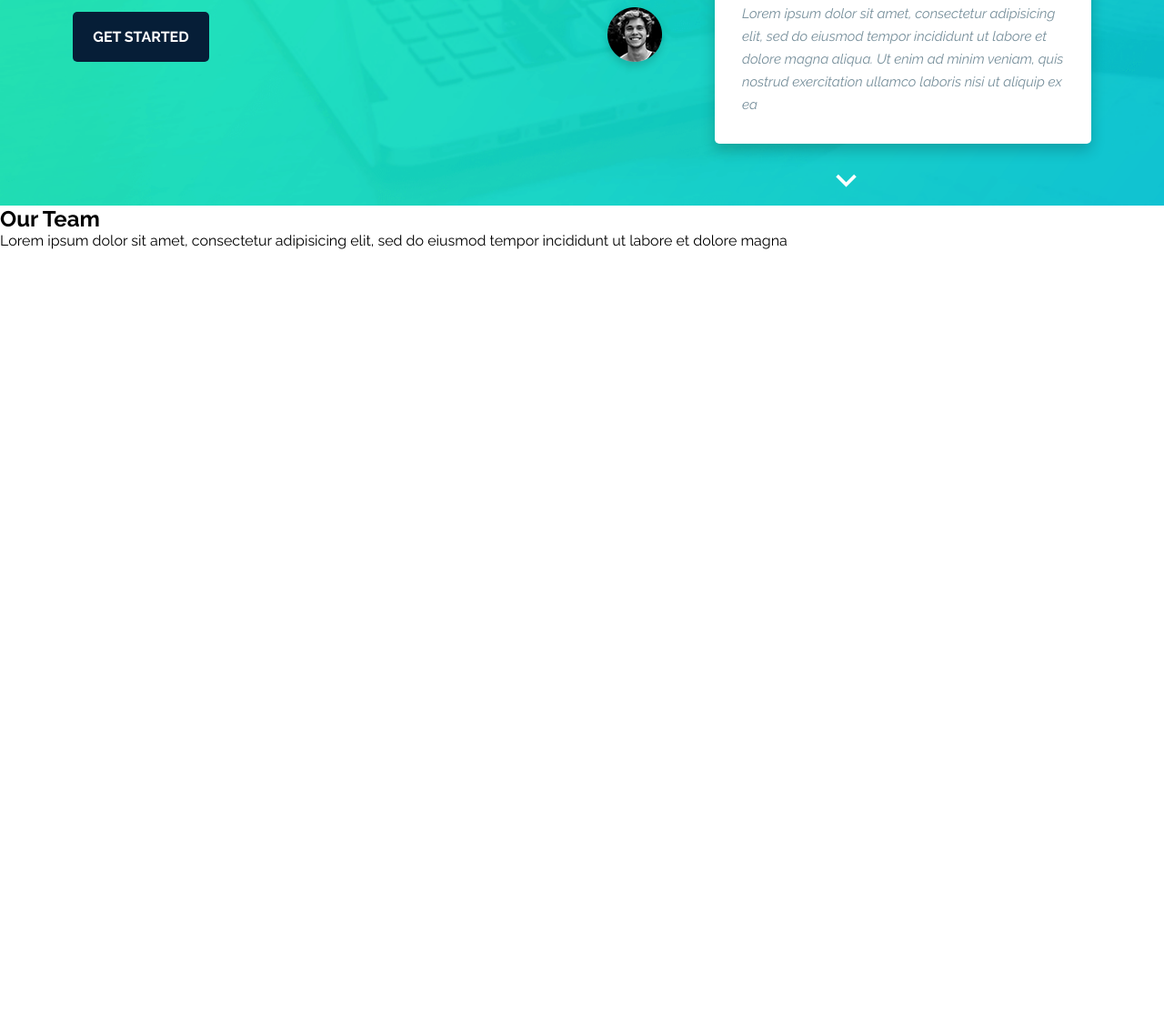
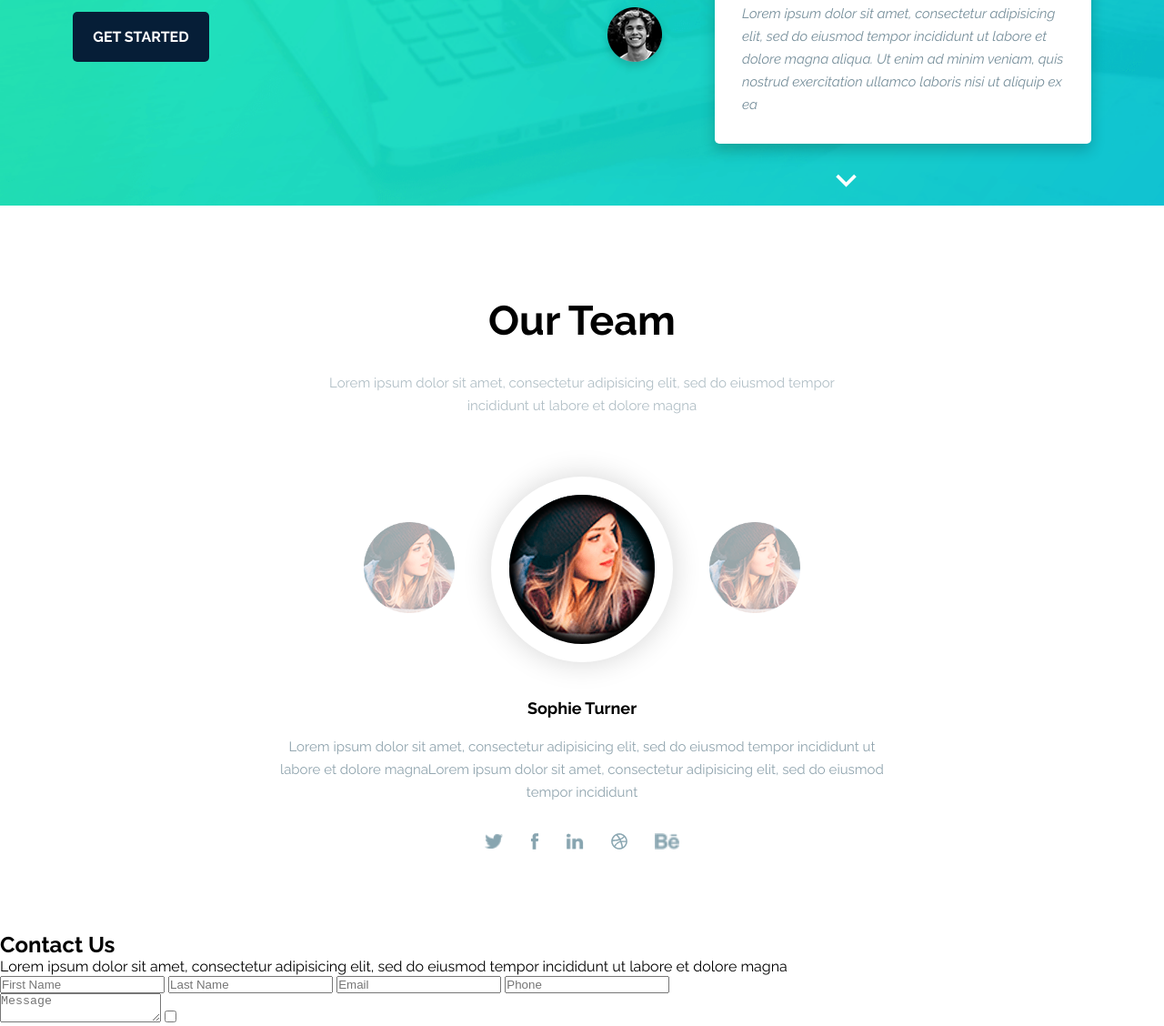
Before and after one commit to drobunator/dart-service-manager-layout, a plain HTML site: page index.html in a window 1280 px wide. Shown: the part 3125-4253 px from the top of the page at 91% size. Before the commit the page ends 3456 px from the top, so only its background shows below. Drawn offline with Linux system fonts and the light colour scheme.

Commit message:
added contact us block in HTML

```diff
--- a/index.html
+++ b/index.html
@@ -345,6 +345,8 @@
                 </a>
             </div>
         </div>
+
+
         <div class="our-team">
             <div class="our-team__text">
                 <h2 class="our-team__heading">Our Team</h2>
@@ -353,12 +355,61 @@
             </div>
             <div class="our-team__slider">
                 <div class="slider-block">
-                    <div class="slider-block__image"><img src="" alt="" class="avatar"></div>
-                    <div class="slider-block__image"><img src="" alt="" class="avatar"></div>
-                    <div class="slider-block__image"><img src="" alt="" class="avatar"></div>
+                    <div class="slider-avatar">
+                        <div class="slider-avatar__image">
+                            <img src="image/mainImage/our-team/sliderImage-1.png" alt="" class="avatar">
+                            <div class="box"></div>
+                        </div>
+                        <div class="slider-avatar__image slider-avatar__image_active">
+                            <img src="image/mainImage/our-team/sliderImage-1.png" alt="" class="avatar">
+                            <div class="box box_active"></div>
+                        </div>
+                        <div class="slider-avatar__image">
+                            <img src="image/mainImage/our-team/sliderImage-1.png" alt="" class="avatar">
+                            <div class="box"></div>
+                        </div>
+                    </div>
+                    <div class="slider-text">
+                        <p class="slider-text__name">Sophie Turner</p>
+                        <p class="slider-text__info">Lorem ipsum dolor sit amet, consectetur adipisicing elit, sed do
+                            eiusmod tempor incididunt ut labore et dolore magnaLorem ipsum dolor sit amet, consectetur
+                            adipisicing elit, sed do eiusmod tempor incididunt </p>
+                    </div>
                 </div>
-
             </div>
+            <div class="social-link">
+                <a href="#" class="social-link__icon"><img src="image/mainImage/our-team/social-twitter.png" alt=""
+                                                           class="social-icon"></a>
+                <a href="#" class="social-link__icon"><img src="image/mainImage/our-team/social-faceboock.png" alt=""
+                                                           class="social-icon"></a>
+                <a href="#" class="social-link__icon"><img src="image/mainImage/our-team/social-in.png" alt=""
+                                                           class="social-icon"></a>
+                <a href="#" class="social-link__icon"><img src="image/mainImage/our-team/social-dribbble.png" alt=""
+                                                           class="social-icon"></a>
+                <a href="#" class="social-link__icon"><img src="image/mainImage/our-team/social-be.png" alt=""
+                                                           class="social-icon"></a>
+            </div>
+        </div>
+        <div class="contact-us">
+            <div class="contact-us__text">
+                <h2 class="contact-us__heading">
+                    Contact Us
+                </h2>
+                <p class="contact-us__paragraph">
+                    Lorem ipsum dolor sit amet, consectetur adipisicing elit, sed do eiusmod tempor incididunt ut labore
+                    et dolore magna
+                </p>
+            </div>
+            <form action="" class="contact-form">
+                <label class="contact-form__text"><input type="text" placeholder="First Name"></label>
+                <label class="contact-form__text"><input type="text" placeholder="Last Name"></label>
+                <label class="contact-form__text"><input type="text" placeholder="Email"></label>
+                <label class="contact-form__text"><input type="text" placeholder="Phone"></label>
+            </form>
+            <form action="" class="textarea">
+                <label class="contact-form__textarea"><textarea name="text" maxlength="50" placeholder="Message"></textarea></label>
+                <label class="checkbox"><input type="checkbox"></label>
+            </form>
         </div>
     </main>
 </div>
--- a/scss/_our-team.scss
+++ b/scss/_our-team.scss
@@ -0,0 +1,105 @@
+.our-team {
+  padding-top: 100px;
+  max-width: 1600px;
+
+  &__text {
+    max-width: 590px;
+    margin: 0 auto 65px auto;
+    text-align: center;
+
+    .our-team__heading {
+      font-size: 45px;
+      font-weight: 700;
+      margin-bottom: 30px;
+    }
+
+    .our-team__paragraph {
+      font-size: 15px;
+      line-height: 25px;
+      color: #b0bec5;
+    }
+  }
+
+  &__slider {
+    max-width: 680px;
+    width: 100%;
+    margin: 0 auto 32px auto;
+
+    .slider-block {
+
+      .slider-avatar {
+        display: flex;
+        max-width: 480px;
+        justify-content: space-between;
+        align-items: center;
+        margin: 0 auto 40px auto;
+
+        .slider-avatar__image {
+          border-radius: 50%;
+          max-width: 100px;
+          width: 100%;
+          opacity: .4;
+          cursor: pointer;
+
+          .avatar {
+            width: 100%;
+            position: relative;
+          }
+
+          .box_active {
+            position: absolute;
+            width: 100%;
+            height: 100%;
+            top: 0;
+            border-radius: 50%;
+            box-shadow: inset 0 0 10px 10px rgba(0, 0, 0, 1);
+          }
+        }
+
+        .slider-avatar__image_active {
+          position: relative;
+          max-width: 160px;
+          box-sizing: content-box;
+          opacity: 1;
+          border: solid 20px rgba(255, 255, 255, 0.11);
+          box-shadow: 0 0 30px 2px rgba(0, 0, 0, 0.15);
+
+
+        }
+      }
+    }
+
+    .slider-text {
+      text-align: center;
+
+      &__name {
+        font-size: 18px;
+        font-weight: 700;
+        margin-bottom: 20px;
+      }
+
+      &__info {
+        font-size: 15px;
+        line-height: 25px;
+        color: #90a4ae;
+      }
+    }
+  }
+}
+
+
+.social-link {
+  max-width: 215px;
+  margin: 0 auto 90px auto;
+  display: flex;
+  justify-content: space-between;
+
+  &__icon {
+    height: 18px;
+
+    .social-icon {
+      height: 18px;
+    }
+  }
+
+}
```
Also changed, not shown: css/style.css, image/mainImage/our-team/sliderImage-1.png (added), image/mainImage/our-team/sliderImageFrame.png (added), image/mainImage/our-team/social-be.png (added), image/mainImage/our-team/social-dribbble.png (added), image/mainImage/our-team/social-faceboock.png (added), image/mainImage/our-team/social-in.png (added), image/mainImage/our-team/social-twitter.png (added), 1 other file.
